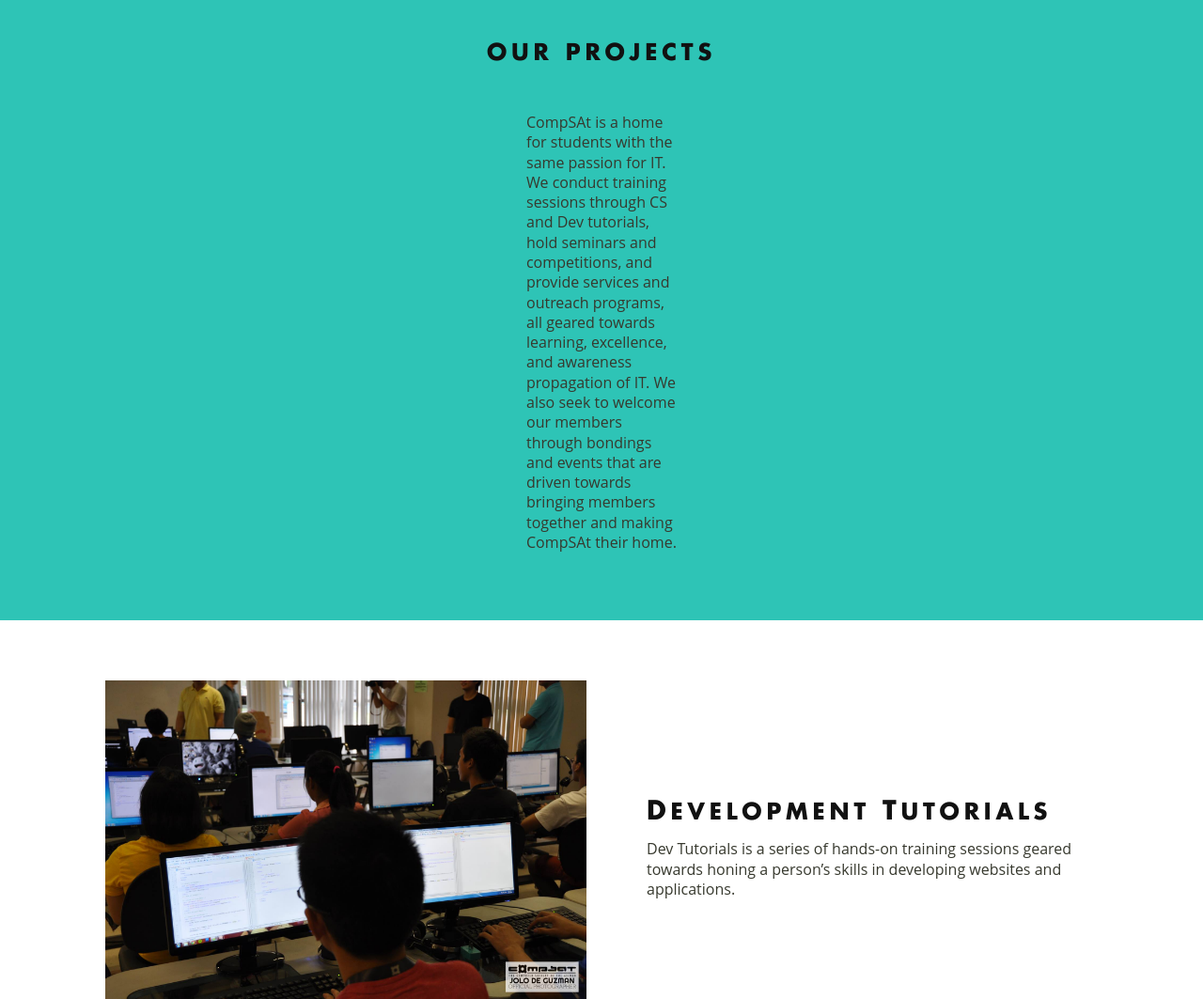
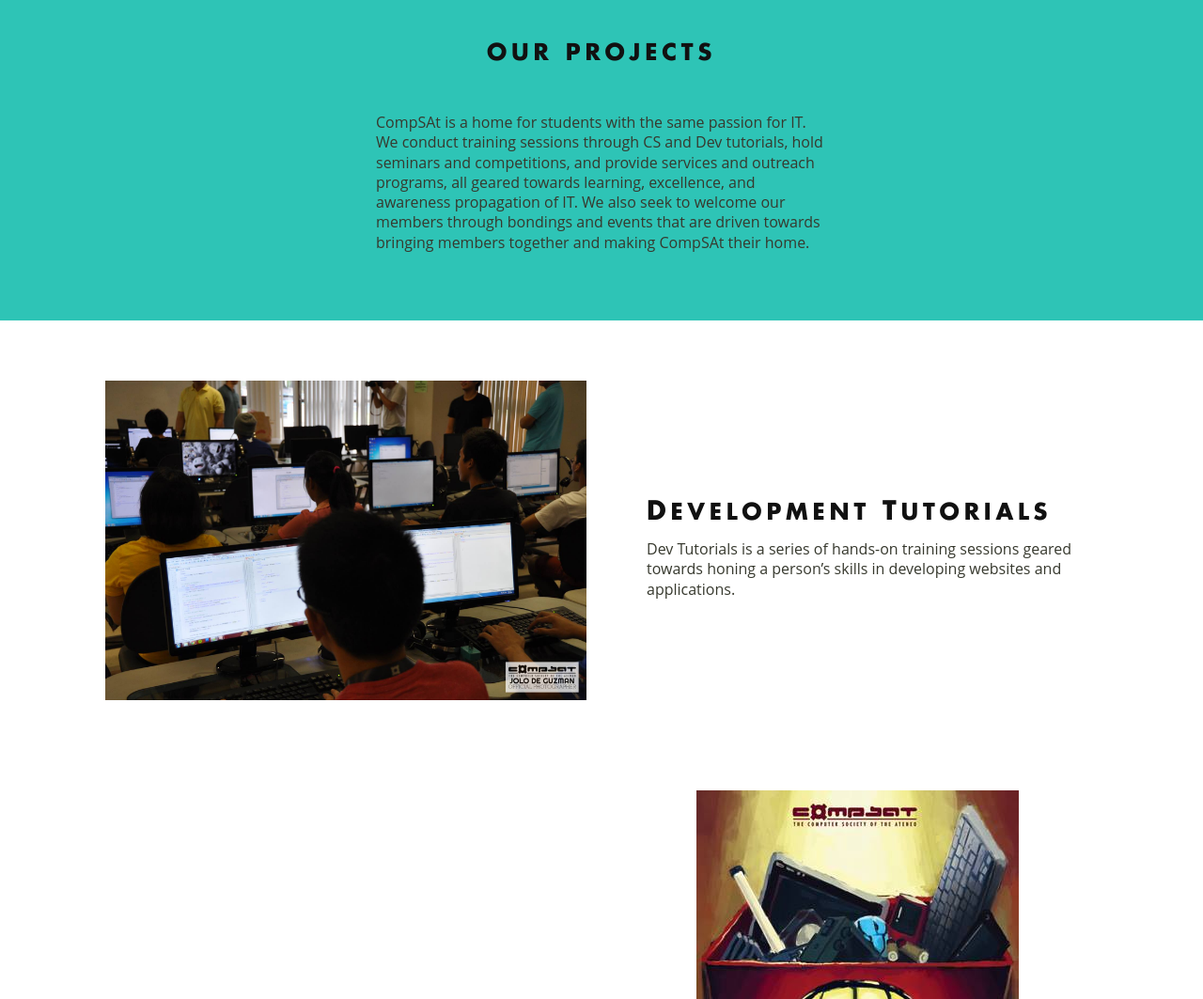
Before and after one commit to RIanDeLaCruz/CompSite2015-2016, a PHP site: page /projects.html in a window 1280 px wide. Shown: the part 80-1143 px from the top of the page at 94% size. Run offline with PHP 8.4, Linux system fonts and the light colour scheme.

Commit message:
Changed Projects intro text width

```diff
--- a/css/style.css
+++ b/css/style.css
@@ -607,7 +607,7 @@ div#head_content.home {
  }
 
  .intro_text {
- 	width: 10em;
+ 	width: 30em;
  	margin: 8em 0 8em 0;
  	-webkit-align-self: center;
  	    -ms-flex-item-align: center;
```
